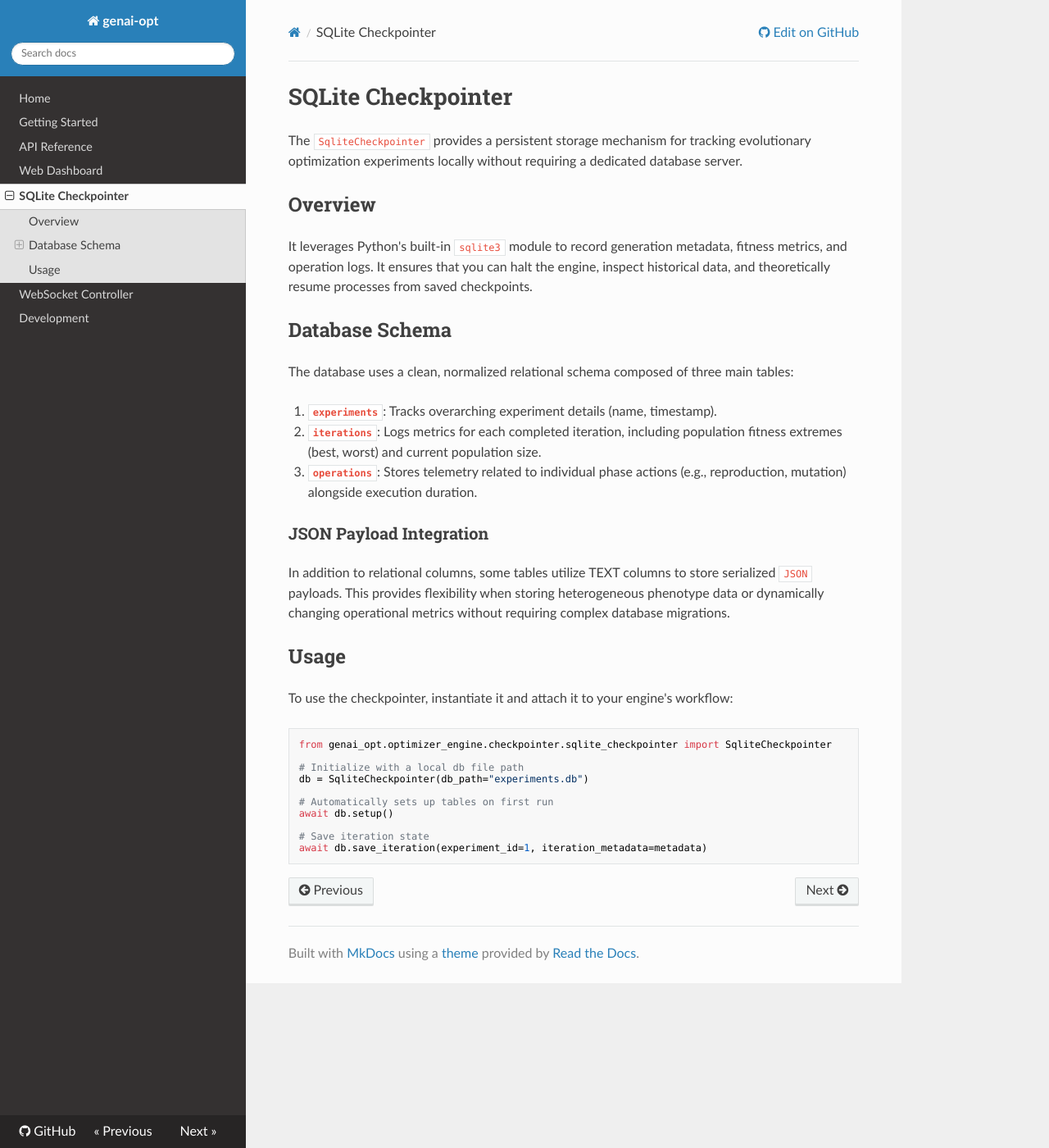
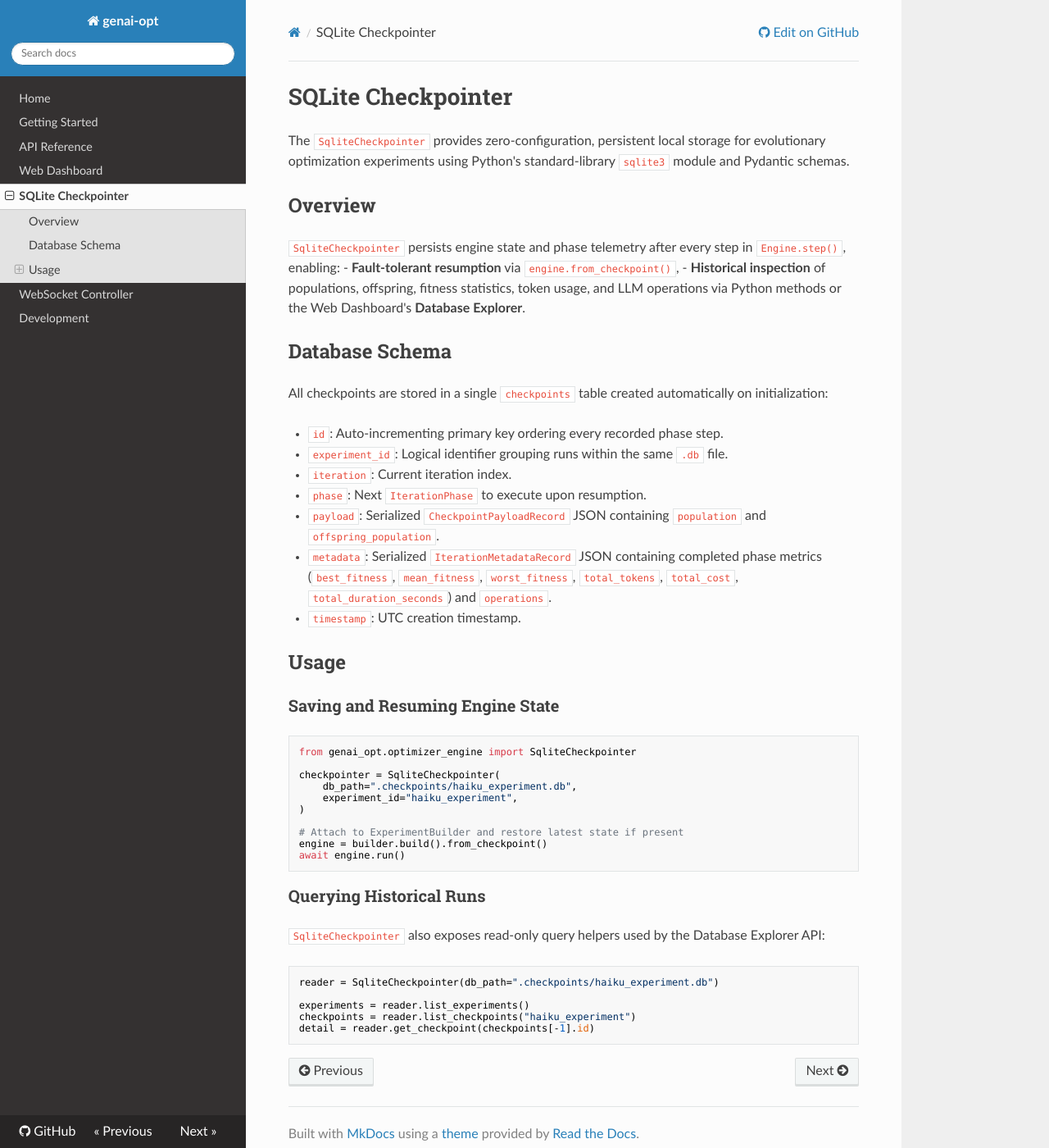
Before and after one commit to Wojciech151218/genai-opt, an MkDocs documentation site: the page built from docs/sqlite-checkpointer.md, in a window 1280 px wide and 1400 px high. Shown: the whole window at 82% size. Built offline with MkDocs 1.6.1, drawn with Linux system fonts in a browser that asks for light colours; nearby versions of some CDN libraries.

Commit message:
dock(checkpointer): update SQLite schema and history query examples

````diff
--- a/docs/sqlite-checkpointer.md
+++ b/docs/sqlite-checkpointer.md
@@ -1,36 +1,50 @@
 # SQLite Checkpointer
 
-The `SqliteCheckpointer` provides a persistent storage mechanism for tracking evolutionary optimization experiments locally without requiring a dedicated database server.
+The `SqliteCheckpointer` provides zero-configuration, persistent local storage for evolutionary optimization experiments using Python's standard-library `sqlite3` module and Pydantic schemas.
 
 ## Overview
 
-It leverages Python's built-in `sqlite3` module to record generation metadata, fitness metrics, and operation logs. It ensures that you can halt the engine, inspect historical data, and theoretically resume processes from saved checkpoints.
+`SqliteCheckpointer` persists engine state and phase telemetry after every step in `Engine.step()`, enabling:
+- **Fault-tolerant resumption** via `engine.from_checkpoint()`,
+- **Historical inspection** of populations, offspring, fitness statistics, token usage, and LLM operations via Python methods or the Web Dashboard's **Database Explorer**.
 
 ## Database Schema
 
-The database uses a clean, normalized relational schema composed of three main tables:
+All checkpoints are stored in a single `checkpoints` table created automatically on initialization:
 
-1. **`experiments`**: Tracks overarching experiment details (name, timestamp).
-2. **`iterations`**: Logs metrics for each completed iteration, including population fitness extremes (best, worst) and current population size.
-3. **`operations`**: Stores telemetry related to individual phase actions (e.g., reproduction, mutation) alongside execution duration.
-
-### JSON Payload Integration
-
-In addition to relational columns, some tables utilize TEXT columns to store serialized `JSON` payloads. This provides flexibility when storing heterogeneous phenotype data or dynamically changing operational metrics without requiring complex database migrations.
+- `id`: Auto-incrementing primary key ordering every recorded phase step.
+- `experiment_id`: Logical identifier grouping runs within the same `.db` file.
+- `iteration`: Current iteration index.
+- `phase`: Next `IterationPhase` to execute upon resumption.
+- `payload`: Serialized `CheckpointPayloadRecord` JSON containing `population` and `offspring_population`.
+- `metadata`: Serialized `IterationMetadataRecord` JSON containing completed phase metrics (`best_fitness`, `mean_fitness`, `worst_fitness`, `total_tokens`, `total_cost`, `total_duration_seconds`) and `operations`.
+- `timestamp`: UTC creation timestamp.
 
 ## Usage
 
-To use the checkpointer, instantiate it and attach it to your engine's workflow:
+### Saving and Resuming Engine State
 
 ```python
-from genai_opt.optimizer_engine.checkpointer.sqlite_checkpointer import SqliteCheckpointer
+from genai_opt.optimizer_engine import SqliteCheckpointer
 
-# Initialize with a local db file path
-db = SqliteCheckpointer(db_path="experiments.db")
+checkpointer = SqliteCheckpointer(
+    db_path=".checkpoints/haiku_experiment.db",
+    experiment_id="haiku_experiment",
+)
 
-# Automatically sets up tables on first run
-await db.setup()
+# Attach to ExperimentBuilder and restore latest state if present
+engine = builder.build().from_checkpoint()
+await engine.run()
+```
 
-# Save iteration state
-await db.save_iteration(experiment_id=1, iteration_metadata=metadata)
+### Querying Historical Runs
+
+`SqliteCheckpointer` also exposes read-only query helpers used by the Database Explorer API:
+
+```python
+reader = SqliteCheckpointer(db_path=".checkpoints/haiku_experiment.db")
+
+experiments = reader.list_experiments()
+checkpoints = reader.list_checkpoints("haiku_experiment")
+detail = reader.get_checkpoint(checkpoints[-1].id)
 ```
````
